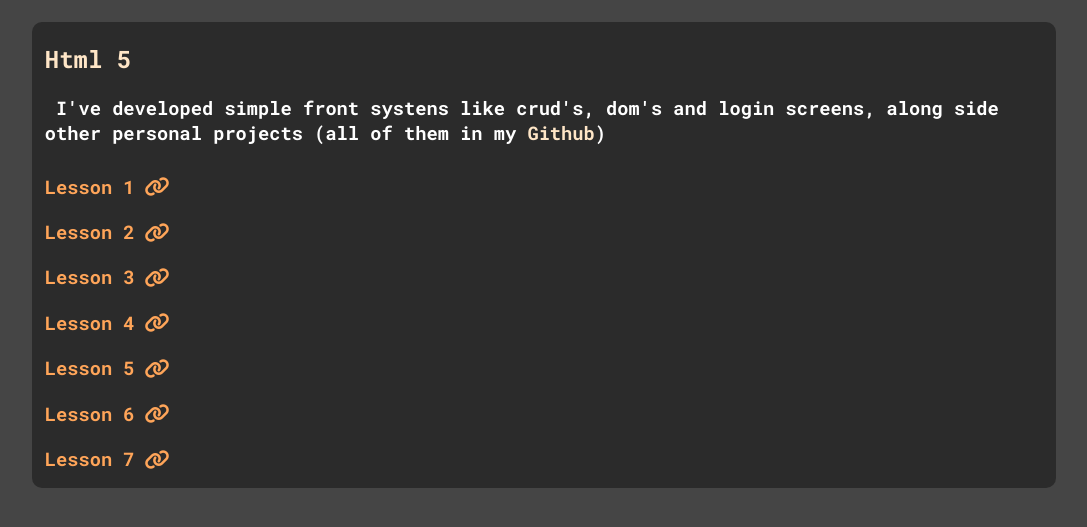
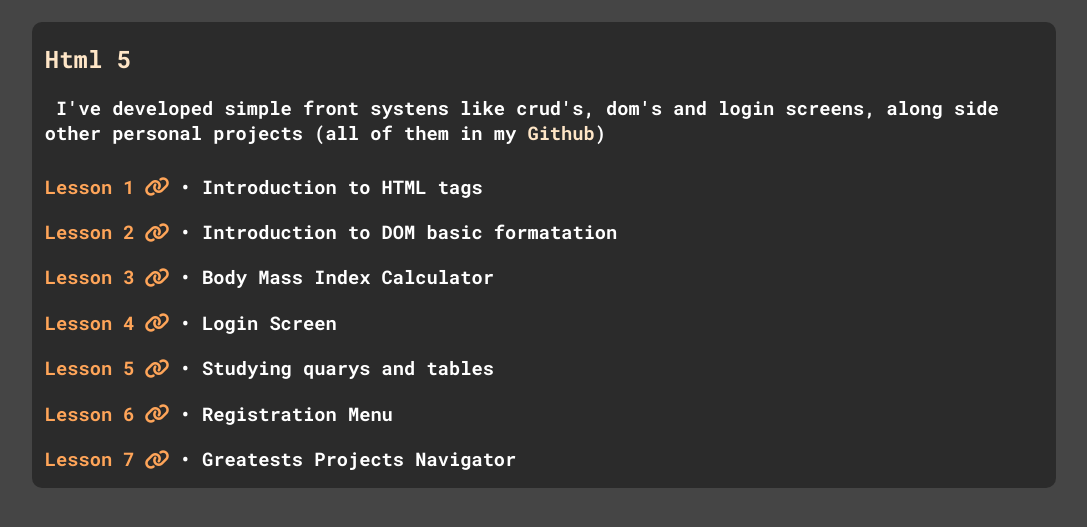
Before and after one commit to thomasteinhoff/coursePortfolio, a plain HTML site: page pages/subject2.html in a window 1280 px wide. Shown: the part 159-686 px from the top of the page, without its empty margins (96-1183 px from the left). Drawn offline with Linux system fonts and the light colour scheme.

Commit message:
chore: web dev finalized

```diff
--- a/pages/subject2.html
+++ b/pages/subject2.html
@@ -26,20 +26,27 @@
         <h3 style="color:#fff;">&nbsp;I've developed simple front systens like crud's, dom's and login screens, along side other personal projects (all of them in my <a href="https://github.com/stars/thomasteinhoff/lists/front" target="_blank" style="text-decoration: none; color: #FFE6C7">Github</a>)<br>
         </h3>
         <div style="float: left; width: fit-content;">
-            <a class="webDevList" href="classes/lesson1.html" target="_blank"><h3>Lesson 1</h3>
-                <i class="fa-solid fa-link fa-lg" style="color: #FFA559;"></i></a>
-            <a class="webDevList" href="classes/lesson2.html" target="_blank"><h3>Lesson 2</h3>
-                <i class="fa-solid fa-link fa-lg" style="color: #FFA559;"></i></a>
-            <a class="webDevList" href="classes/lesson3.html" target="_blank"><h3>Lesson 3</h3>
-                <i class="fa-solid fa-link fa-lg" style="color: #FFA559;"></i></a>
-            <a class="webDevList" href="classes/lesson4/index.html" target="_blank"><h3>Lesson 4</h3>
-                <i class="fa-solid fa-link fa-lg" style="color: #FFA559;"></i></a>
-            <a class="webDevList" href="classes/lesson5/index.html" target="_blank"><h3>Lesson 5</h3>
-                <i class="fa-solid fa-link fa-lg" style="color: #FFA559;"></i></a>
-            <a class="webDevList" href="classes/lesson6/index.html" target="_blank"><h3>Lesson 6</h3>
-                <i class="fa-solid fa-link fa-lg" style="color: #FFA559;"></i></a>
-            <a class="webDevList" href="classes/lesson7/index.html" target="_blank"><h3>Lesson 7</h3>
-                <i class="fa-solid fa-link fa-lg" style="color: #FFA559;"></i></a>
+            <a class="webDevList" href="classes/lesson1.html" target="_blank">
+                <h3>Lesson 1</h3><i class="fa-solid fa-link fa-lg"></i>
+                <h3 style="color: #fff;">• Introduction to HTML tags</h3></a>
+            <a class="webDevList" href="classes/lesson2.html" target="_blank">
+                <h3>Lesson 2</h3><i class="fa-solid fa-link fa-lg"></i>
+                <h3 style="color: #fff;">• Introduction to DOM basic formatation</h3></a>
+            <a class="webDevList" href="classes/lesson3.html" target="_blank">
+                <h3>Lesson 3</h3><i class="fa-solid fa-link fa-lg"></i>
+                <h3 style="color: #fff;">• Body Mass Index Calculator</h3></a>
+            <a class="webDevList" href="classes/lesson4/index.html" target="_blank">
+                <h3>Lesson 4</h3><i class="fa-solid fa-link fa-lg"></i>
+                <h3 style="color: #fff;">• Login Screen</h3></a>
+            <a class="webDevList" href="classes/lesson5/index.html" target="_blank">
+                <h3>Lesson 5</h3><i class="fa-solid fa-link fa-lg"></i>
+                <h3 style="color: #fff;">• Studying quarys and tables</h3></a>
+            <a class="webDevList" href="classes/lesson6/index.html" target="_blank">
+                <h3>Lesson 6</h3><i class="fa-solid fa-link fa-lg"></i>
+                <h3 style="color: #fff;">• Registration Menu</h3></a>
+            <a class="webDevList" href="classes/lesson7/index.html" target="_blank">
+                <h3>Lesson 7</h3><i class="fa-solid fa-link fa-lg"></i>
+                <h3 style="color: #fff;">• Greatests Projects Navigator</h3></a>
         </div>
         <div style="clear: both;"></div>
     </div>
```
